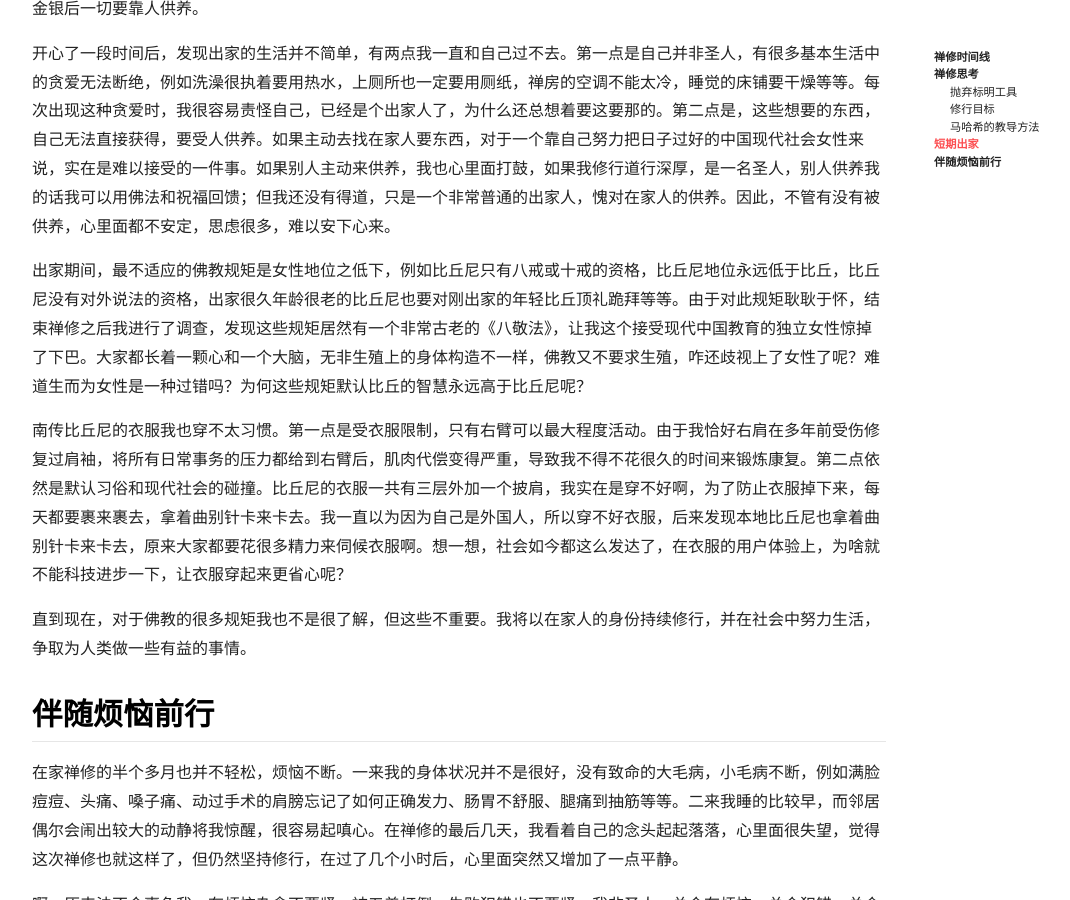
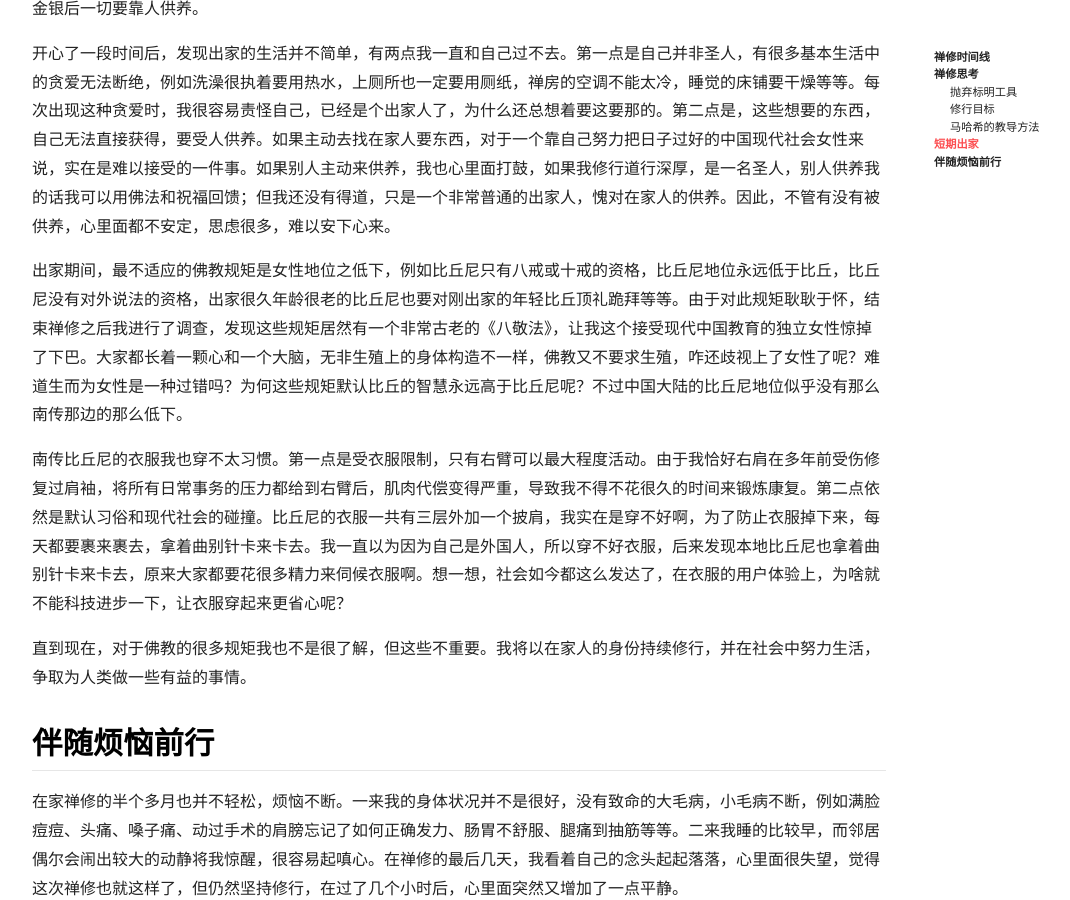
Before and after one commit to nicecui/nicecui.github.io, a Jekyll site: the page built from _posts/2026-11-04-vipassana-meditation.md, in a window 1280 px wide and 900 px high, scrolled down 3905 px. Shown: the whole window, without its empty margins (71-1141 px from the left). Built offline with Jekyll 4.4.1, drawn with Linux system fonts in a browser that asks for light colours; nearby versions of some CDN libraries.

Commit message:
Update 2026-11-04-vipassana-meditation.md

```diff
--- a/_posts/2026-11-04-vipassana-meditation.md
+++ b/_posts/2026-11-04-vipassana-meditation.md
@@ -79,7 +79,7 @@ categories: life
 
 开心了一段时间后，发现出家的生活并不简单，有两点我一直和自己过不去。第一点是自己并非圣人，有很多基本生活中的贪爱无法断绝，例如洗澡很执着要用热水，上厕所也一定要用厕纸，禅房的空调不能太冷，睡觉的床铺要干燥等等。每次出现这种贪爱时，我很容易责怪自己，已经是个出家人了，为什么还总想着要这要那的。第二点是，这些想要的东西，自己无法直接获得，要受人供养。如果主动去找在家人要东西，对于一个靠自己努力把日子过好的中国现代社会女性来说，实在是难以接受的一件事。如果别人主动来供养，我也心里面打鼓，如果我修行道行深厚，是一名圣人，别人供养我的话我可以用佛法和祝福回馈；但我还没有得道，只是一个非常普通的出家人，愧对在家人的供养。因此，不管有没有被供养，心里面都不安定，思虑很多，难以安下心来。
 
-出家期间，最不适应的佛教规矩是女性地位之低下，例如比丘尼只有八戒或十戒的资格，比丘尼地位永远低于比丘，比丘尼没有对外说法的资格，出家很久年龄很老的比丘尼也要对刚出家的年轻比丘顶礼跪拜等等。由于对此规矩耿耿于怀，结束禅修之后我进行了调查，发现这些规矩居然有一个非常古老的《八敬法》，让我这个接受现代中国教育的独立女性惊掉了下巴。大家都长着一颗心和一个大脑，无非生殖上的身体构造不一样，佛教又不要求生殖，咋还歧视上了女性了呢？难道生而为女性是一种过错吗？为何这些规矩默认比丘的智慧永远高于比丘尼呢？
+出家期间，最不适应的佛教规矩是女性地位之低下，例如比丘尼只有八戒或十戒的资格，比丘尼地位永远低于比丘，比丘尼没有对外说法的资格，出家很久年龄很老的比丘尼也要对刚出家的年轻比丘顶礼跪拜等等。由于对此规矩耿耿于怀，结束禅修之后我进行了调查，发现这些规矩居然有一个非常古老的《八敬法》，让我这个接受现代中国教育的独立女性惊掉了下巴。大家都长着一颗心和一个大脑，无非生殖上的身体构造不一样，佛教又不要求生殖，咋还歧视上了女性了呢？难道生而为女性是一种过错吗？为何这些规矩默认比丘的智慧永远高于比丘尼呢？不过中国大陆的比丘尼地位似乎没有那么南传那边的那么低下。
 
 南传比丘尼的衣服我也穿不太习惯。第一点是受衣服限制，只有右臂可以最大程度活动。由于我恰好右肩在多年前受伤修复过肩袖，将所有日常事务的压力都给到右臂后，肌肉代偿变得严重，导致我不得不花很久的时间来锻炼康复。第二点依然是默认习俗和现代社会的碰撞。比丘尼的衣服一共有三层外加一个披肩，我实在是穿不好啊，为了防止衣服掉下来，每天都要裹来裹去，拿着曲别针卡来卡去。我一直以为因为自己是外国人，所以穿不好衣服，后来发现本地比丘尼也拿着曲别针卡来卡去，原来大家都要花很多精力来伺候衣服啊。想一想，社会如今都这么发达了，在衣服的用户体验上，为啥就不能科技进步一下，让衣服穿起来更省心呢？
 
```
